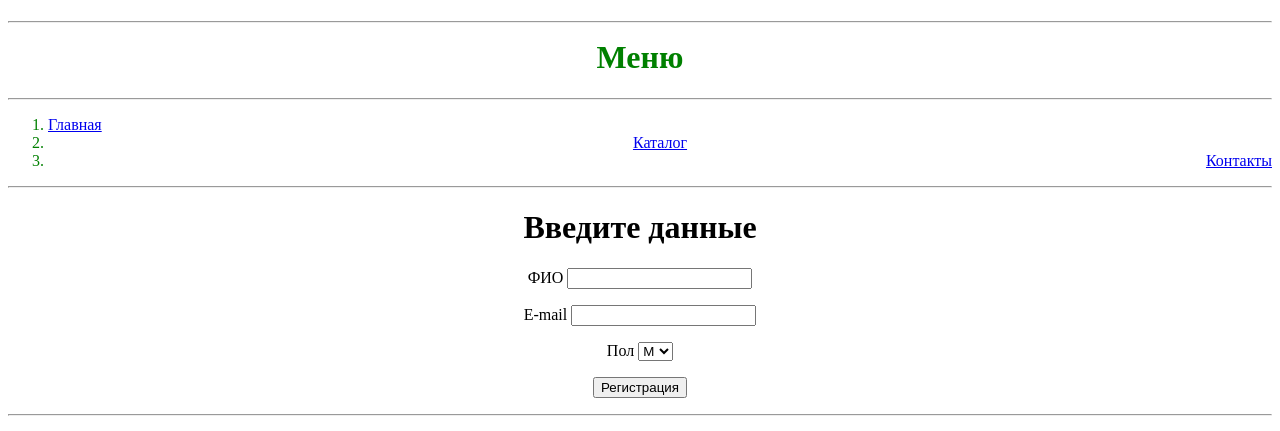
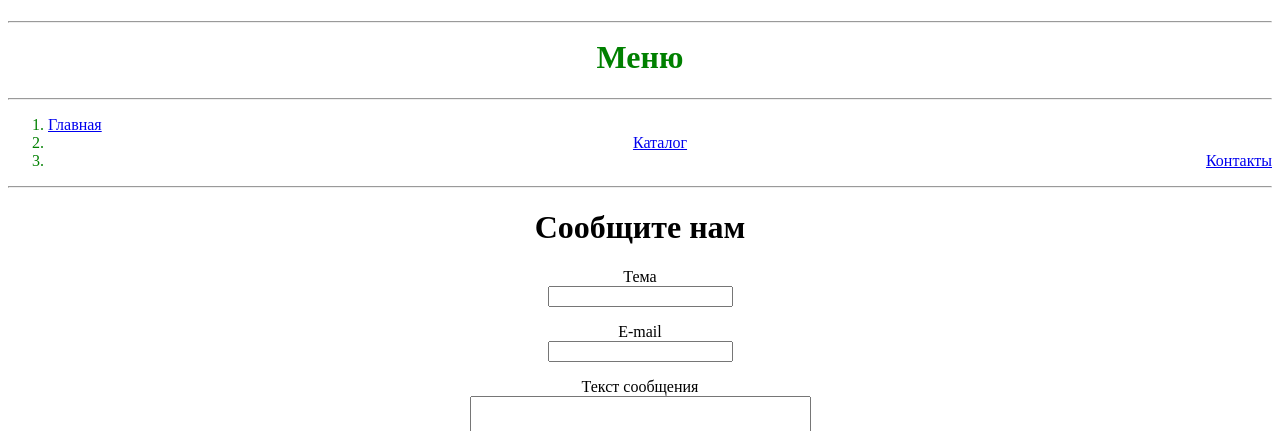
Before and after one commit to skylark71/WebLab1, a plain HTML site: page about.html in a window 1280 px wide. Shown: the top 431 px of the page. Drawn offline with Linux system fonts and the light colour scheme; some packages are replaced by stand-ins of ours.

Commit message:
Add files via upload

```diff
--- a/about.html
+++ b/about.html
@@ -5,6 +5,14 @@
     <title>Заказ туров</title>
 </head>
 <body>
+    <script>
+        function ClickFunction () {
+            var val = document.getElementById("name").value;
+            var  mail = document.getElementById("email").value;
+            alert (val + " (" + mail +") " + ", Ваше сообщение успешно отправлено!");
+        }
+    </script>
+
     <h1 align = "center"> <hr> <font color = "green"> Меню</h1>
         <hr>
         <ol>
@@ -13,20 +21,17 @@
             <li style="text-align: right"><a href="cont.html">Контакты</a></li>
         </ol>
         <hr>
-        <h1 align = "center"> <font color = "black">Введите данные</h1>
+        <h1 align = "center"> <font color = "black">Сообщите нам</h1>
             <form action="registration.php">
-            <p align = "center"> <label for="name">ФИО</label>
+                <p align = "center"> <label for="name">Тема</label><Br>
                     <input type="text" id="name"></p>
-                <p align = "center"><label for="email">E-mail</label>
+                    <p align = "center"><label for="email">E-mail</label><Br>
                         <input type="email" id="email"></p>
-                    <p align = "center"><label for="pol">Пол</label>
-                        <select name="pol" id="pol">
-                            <option value="1">М</option>
-                            <option value="2">Ж</option>
-                        </select>
-                    </p>
-                    <p align = "center"><input type="submit" value="Регистрация"></p>
+                        <p align = "center">
+                            <label for="text">Текст сообщения</label><Br>
+                            <textarea name="text" cols="40" rows="3"></textarea></p>
                         </form>
+                        <p align = "center"><button onclick="ClickFunction()">Отправить</button></p>
                         <hr>
                         <h1 align = "center">Контактные данные</h1>
                         <p align = "center">inst: <a href="@best_tours">@best_tours</a></p>
```
Lines whose indentation alone changed are shown as unchanged.
